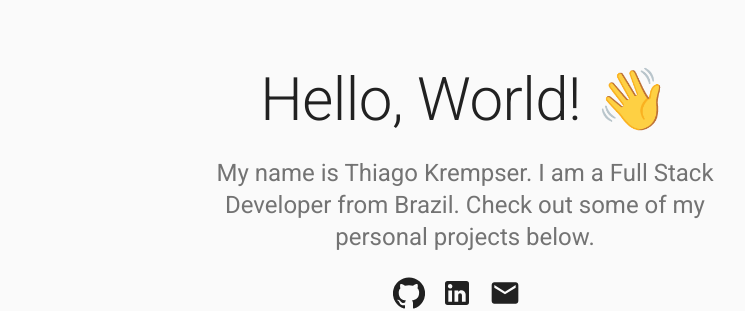
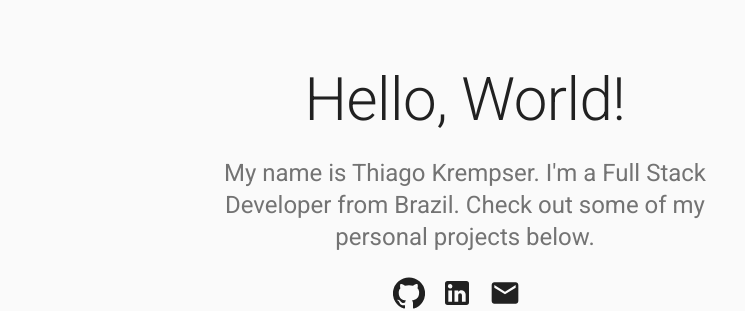
Before and after one commit to tkrempser/krempser.com.br, a Next.js app: page / in a window 1280 px wide. Shown: the top 311 px of the page, without its empty margins (175-920 px from the left). Built offline with nearby package versions, Linux system fonts and the light colour scheme.

Commit message:
Remove emojis

```diff
--- a/components/Emoji.js
+++ /dev/null
@@ -1,12 +0,0 @@
-const Emoji = (props) => (
-  <span
-    className="emoji"
-    role="img"
-    aria-label={props.label ? props.label : ""}
-    aria-hidden={props.label ? "false" : "true"}
-  >
-    {props.symbol}
-  </span>
-);
-
-export default Emoji;
--- a/pages/index.js
+++ b/pages/index.js
@@ -6,7 +6,6 @@ import GitHubIcon from "@material-ui/icons/GitHub";
 import LinkedInIcon from "@material-ui/icons/LinkedIn";
 import EmailIcon from "@material-ui/icons/Email";
 
-import Emoji from "../components/Emoji";
 import ProjectList from "../components/ProjectList";
 import classes from "../styles/home.module.css";
 
@@ -21,11 +20,17 @@ const Home = () => {
           color="textPrimary"
           gutterBottom
         >
-          Hello, World! <Emoji symbol="👋" label="waving-hand" />
+          Hello, World!
         </Typography>
 
-        <Typography variant="h5" align="center" color="textSecondary" paragraph>
-          My name is Thiago Krempser. I am a Full Stack Developer from Brazil.
+        <Typography
+          variant="h5"
+          align="center"
+          color="textSecondary"
+          paragraph
+          className={classes.presentation}
+        >
+          My name is Thiago Krempser. I'm a Full Stack Developer from Brazil.
           Check out some of my personal projects below.
         </Typography>
       </Container>
```
